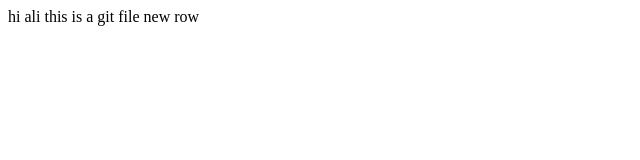
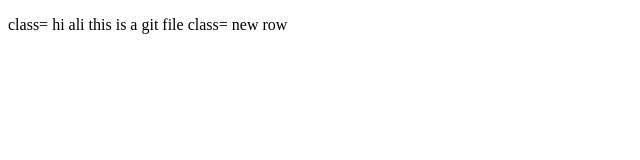
Before and after one commit to sarashaikhx/first, a plain HTML site: page index.html in a window 1280 px wide. Shown: the whole page, without its empty margins (0-640 px from the left). Drawn offline with Linux system fonts and the light colour scheme.

Commit message:
style with hi

```diff
--- a/index.html
+++ b/index.html
@@ -6,7 +6,9 @@
     <title>Document</title>
 </head>
 <body>
-hi ali this is a git file
-    new row
+<p>
+    class= hi ali this is a git file
+    class= new row
+</p
 </body>
 </html>
```
Also changed, not shown: assets/css/style.css (added, +7 -0 lines).
